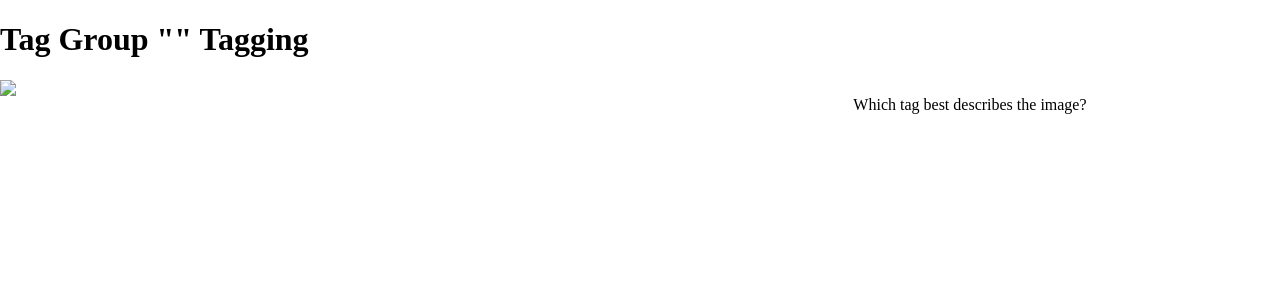
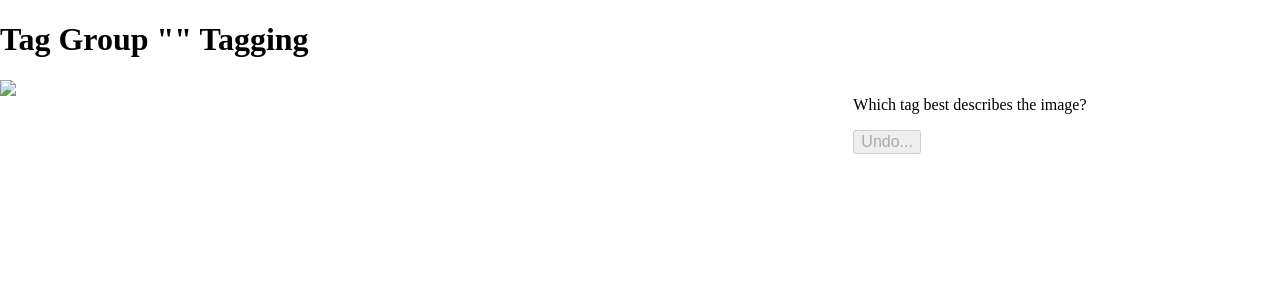
Before and after one commit to ToxicFrazzles/ImageSorter, a Django app: template server/media_manager/templates/media_manager/tag_image.html in a window 1280 px wide. Shown: the part 55-355 px from the top of the page. Run offline with Django 4.2, Linux system fonts and the light colour scheme; the template is opened without the code that fills it, so the values that code supplies are empty.

Commit message:
Added undo button
Allows the user to go back to the previous image to re-tag in the event the wrong button was pressed.

```diff
--- a/server/media_manager/templates/media_manager/tag_image.html
+++ b/server/media_manager/templates/media_manager/tag_image.html
@@ -74,15 +74,19 @@
         <div id="tagging-area">
             <p>Which tag best describes the image?</p>
             {% for tag in tags %}
-                <button value="{{ tag.id }}">{{ tag }}</button>
+                <button class="tag" value="{{ tag.id }}">{{ tag }}</button>
             {% endfor %}
+            <button class="undo" disabled autocomplete="off">Undo...</button>
         </div>
     </div>
     {% csrf_token %}
     <script>
-        const tagButtons = document.querySelectorAll("#tagging-area>button");
+        const tagButtons = document.querySelectorAll("#tagging-area button.tag");
+        const undoButtonEl = document.querySelector("#tagging-area button.undo");
         const imageEl = document.querySelector(".img>img");
         let imageId = {{ the_image.id }};
+        let previousImageId = null;
+        let previousImageUrl = null;
 
         function getCookie(name) {
             var cookieValue = null;
@@ -125,6 +129,19 @@
             });
         }
 
+        function undo(e){
+            disableButtons();
+            undoButtonEl.removeEventListener('click', undo);
+            undoButtonEl.disabled = true;
+            loadImage(previousImageUrl).then((img) => {
+                previousImageUrl = null;
+                previousImageId = null;
+                imageEl.src = img.src;
+            }).finally(() => {
+                enableButtons();
+            })
+        }
+
         function tagImage(event) {
             let tagId = event.target.value;
             console.log(tagId);
@@ -148,6 +165,8 @@
             }).then((response) => {
                 return response.json();
             }).then((res) => {
+                previousImageId = imageId;
+                previousImageUrl = imageEl.src;
                 imageId = res['next_image']["id"];
                 return loadImage(res['next_image']['url']);
             }).then((img) => {
@@ -156,6 +175,8 @@
                 console.log(error);
             }).finally(() => {
                 enableButtons();
+                undoButtonEl.addEventListener('click', undo)
+                undoButtonEl.disabled = false;
             });
         }
 
```
